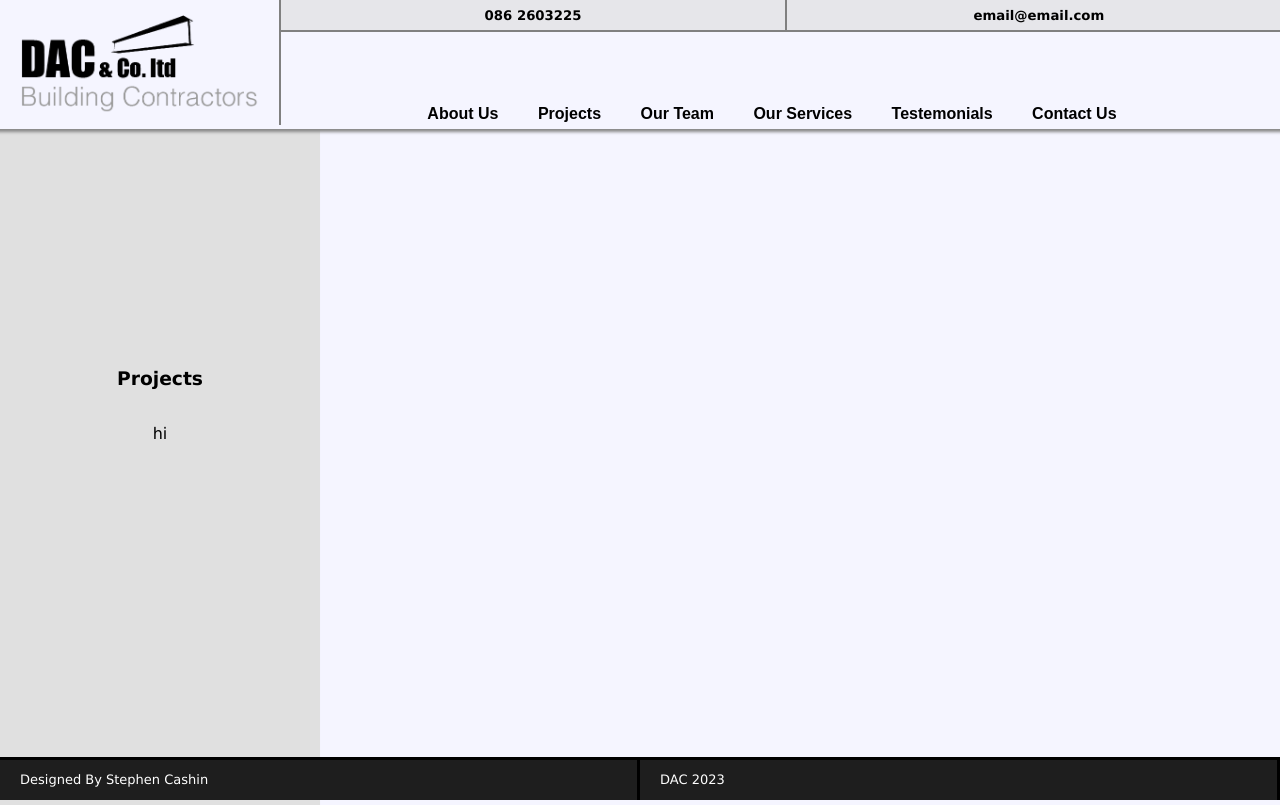
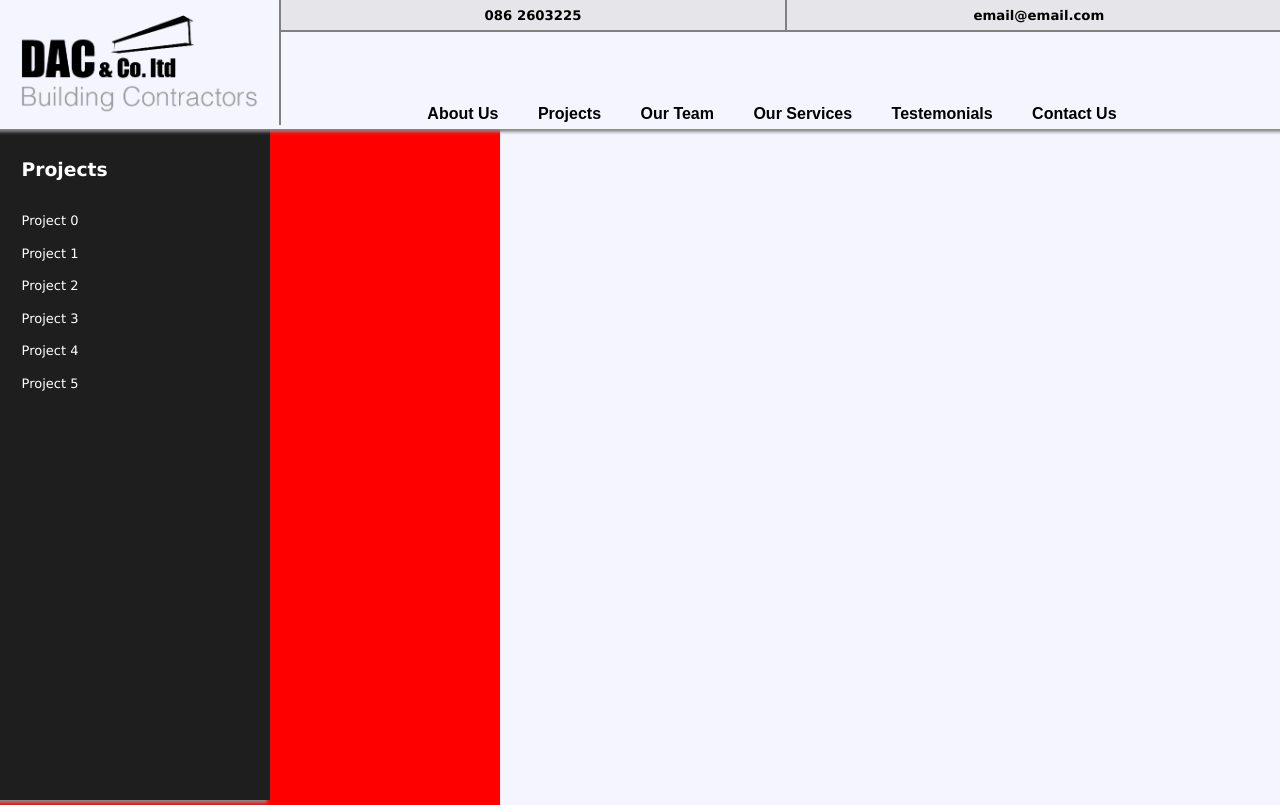
Before and after one commit to cashin-stephen/dac, a React (Create React App) app in the folder frontend/: page /projects/0 in a window 1280 px wide. Shown: the top 805 px of the page. Built offline with nearby package versions, Linux system fonts and the light colour scheme.

Commit message:
implemented Sidebat and added to project page

```diff
--- /dev/null
+++ b/frontend/src/Components/Sidebar.js
@@ -0,0 +1,55 @@
+import React, { useState, useEffect } from 'react'
+import { Link } from 'react-router-dom'
+
+const Sidebar = () => {
+  const headerOffset = 90
+  const [localHeight, setLocalHeight] = useState(window.innerHeight - headerOffset)
+  const [textOffset, setTextOffset] = useState(50)
+
+  const adjusTextOffset = () => {
+    const documentElement = document.documentElement
+    if (documentElement.scrollTop < 50) {
+      setTextOffset(50)
+    } else {
+      setTextOffset(15)
+    }
+  }
+
+  useEffect(() => {
+    window.addEventListener('resize', () => setLocalHeight(window.innerHeight - headerOffset))
+  }, [])
+
+  useEffect(() => {
+    window.addEventListener('scroll', () => adjusTextOffset())
+  }, [])
+
+  return (
+    <div className='projectSidebar' style={{ height: localHeight, marginTop: headerOffset }}>
+        <div className='sideBarContent' style={{ marginTop: textOffset + 'px' }}>
+            <h3>Projects</h3>
+            <div className='projectList'>
+                <Link className='sideBarLink' to={'../../projects/0'}>
+                    <p className='projectText'>Project 0</p>
+                </Link>
+                <Link className='sideBarLink' to={'../../projects/1'}>
+                    <p className='projectText'>Project 1</p>
+                </Link>
+                <Link className='sideBarLink' to={'../../projects/2'}>
+                    <p className='projectText'>Project 2</p>
+                </Link>
+                <Link className='sideBarLink' to={'../../projects/3'}>
+                    <p className='projectText'>Project 3</p>
+                </Link>
+                <Link className='sideBarLink' to={'../../projects/4'}>
+                    <p className='projectText'>Project 4</p>
+                </Link>
+                <Link className='sideBarLink' to={'../../projects/5'}>
+                    <p className='projectText'>Project 5</p>
+                </Link>
+            </div>
+        </div>
+    </div>
+  )
+}
+
+export default Sidebar
--- a/frontend/src/index.css
+++ b/frontend/src/index.css
@@ -853,24 +853,42 @@ textarea:focus {
 }
 
 .projectSidebar {
-  height: 101%;
+  display: flex;
   width: 25%;
-  background-color: rgb(224,224,224);
+  background-color: rgb(30,30,30);
+  color: white;
   position: fixed;
   left:0;
   top: 0;
   box-shadow: -3px 3px 3px #888888;
   z-index: 2;
+  max-width: 270px;
+  overflow: scroll;
 }
 
 .sideBarContent {
   display: flex;
   flex-direction: column;
-  align-items: center;
-  justify-content: center;
-  height:100%;
-  width: 100%;
+  align-items: left;
+  margin-left: 8%;
+  justify-content: start;
   z-index: 3;
+  transition: 1s ease-in-out
+}
+
+.sideBarLink {
+  text-decoration: none;
+  color: white;
+}
+
+.projectText {
+  font-size: small;
+  text-align: left;
+  line-height: 1.5;
+}
+
+.projectList {
+  padding-bottom: 40px
 }
 
 @keyframes colourChange{
--- a/frontend/src/pages/Project.js
+++ b/frontend/src/pages/Project.js
@@ -1,22 +1,21 @@
 import Header from './../Components/Header'
 import Footer from './../Components/Footer'
+import Sidebar from './../Components/Sidebar'
 import React from 'react'
 
 const Project = () => {
   return (
         <>
-            <Header />
-            <div className='projectPage'>
-                <div className='projectSidebar'>
-                    <div className='sideBarContent'>
-                        <h3>Projects</h3>
-                        <div className='ProjectList'>
-                            <p>hi</p>
-                        </div>
+            <div className="Main">
+                <div className="mainWrapper">
+                    <Header />
+                    <div className='projectPage'>
+                        <Sidebar />
+                        <div style={{ backgroundColor: 'red', height: '1000px', width: '500px' }} />
                     </div>
                 </div>
+                <Footer/>
             </div>
-            <Footer/>
         </>
   )
 }
```
